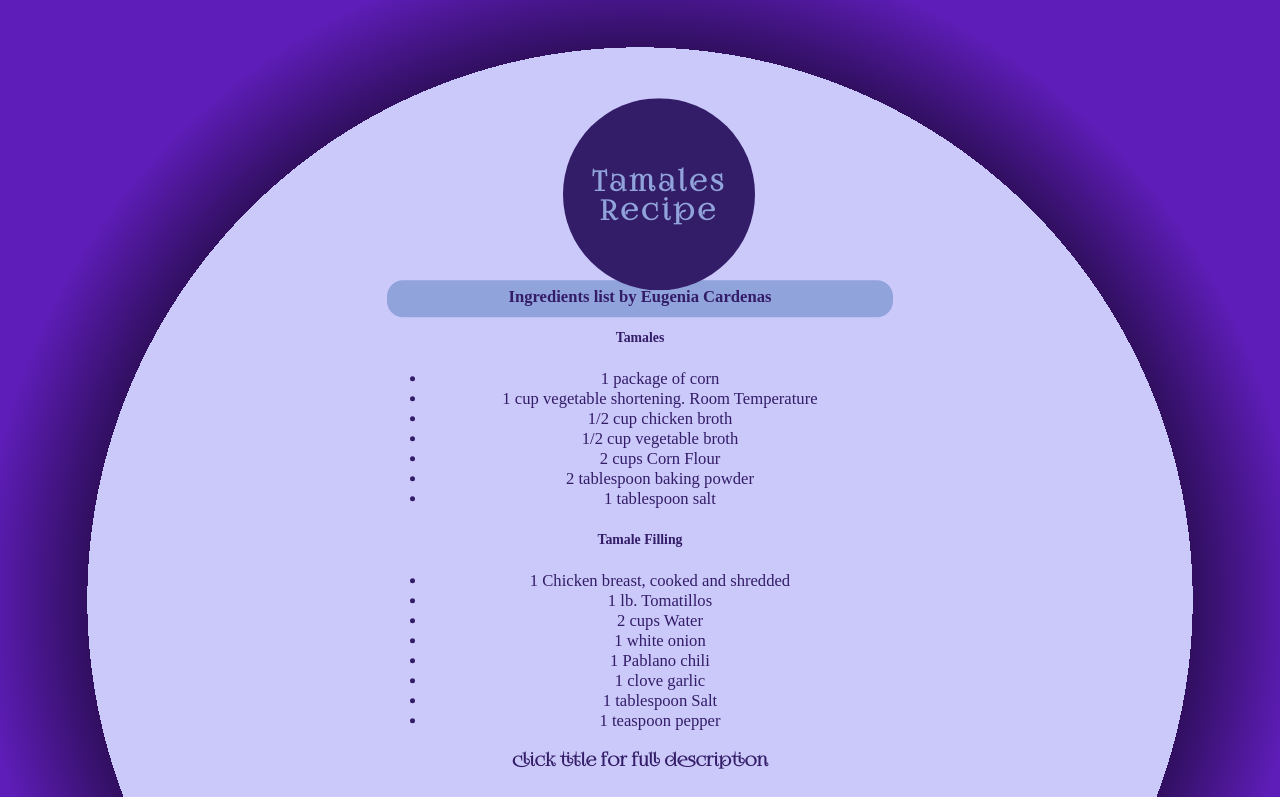
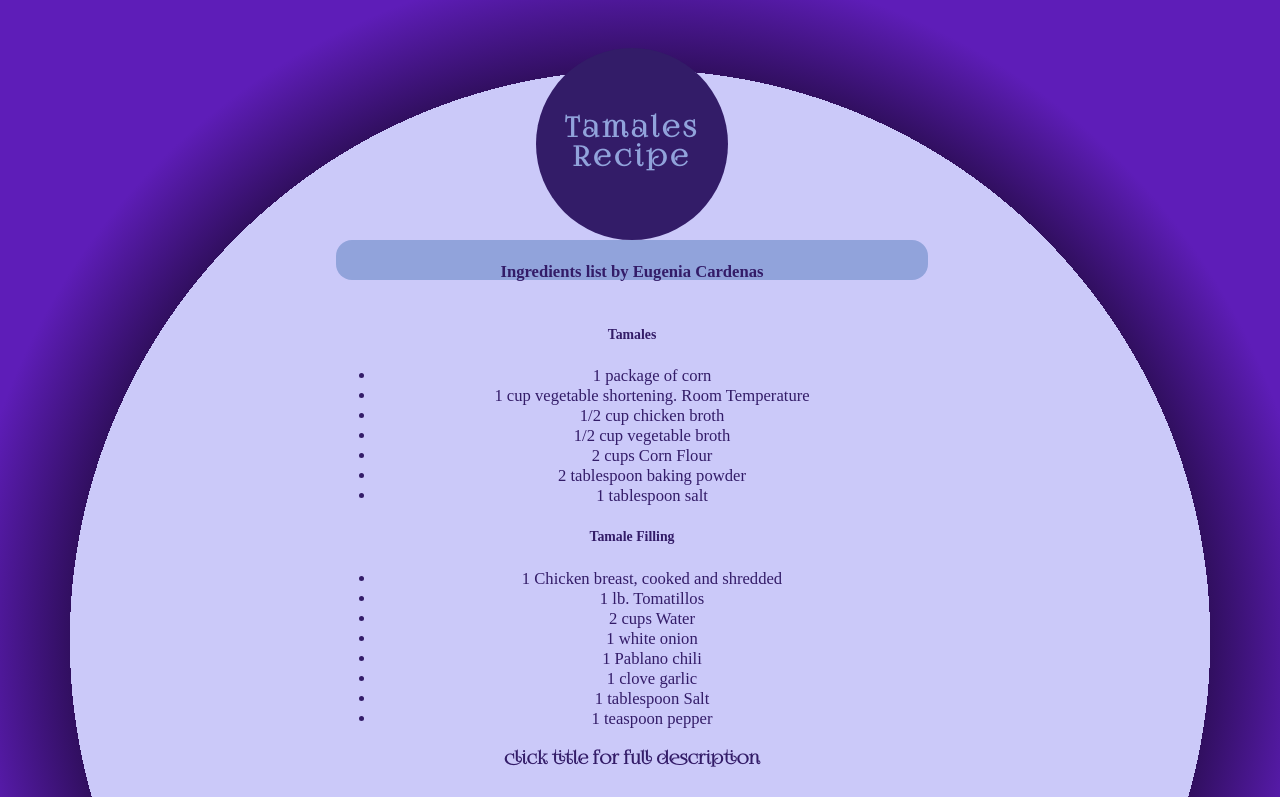
Before and after one commit to jirehvivar/jirehvivar.github.io, a plain HTML site: page recipes/tamales.html in a window 1280 px wide. Shown: the top 797 px of the page. Drawn offline with Linux system fonts and the light colour scheme.

Commit message:
added footer, fixed alignment on recipe pages

```diff
--- a/index.css
+++ b/index.css
@@ -1,6 +1,6 @@
 html
 {
-    min-height: 100vh;
+    min-height: 100%;
     background:linear-gradient(180deg, rgb(49, 15, 96), rgb(76, 24, 149));
 }
 body
@@ -81,7 +81,7 @@ body
     align-items: center;
     justify-content: center;
     flex-direction: column;
-    bottom: 5%;
+    bottom: 40%;
     right: 50%;
     transform: translate(50%);
     width: 100%;
@@ -225,6 +225,41 @@ body
     animation-delay: 0.5s;
 }
 
+.footer {
+    display: flex;
+    position: relative;
+    background-color: rgba(32, 24, 73, 0);
+    width: 250%;
+    flex-direction: row;
+    align-items: center;
+    justify-content: center;
+    font-size: small;
+    gap:10px;
+}
+
+.footerHeader {
+    font-family:'Segoe UI';
+    font-stretch:;
+    font-size: 20px;
+    font-weight: 300;
+    color: rgba(155, 155, 155, 0.637);
+}
+
+.github
+{
+    filter:opacity(0.379);
+    height: 25px;
+    display: inline-block;
+}
+
+
+.github:hover
+{
+    transform: scale(1.2);
+    transition-duration: 0.5s;
+}
+
+
 @keyframes intro {
     100% {bottom: 0};
     from {opacity: 0} to {opacity: 1};
--- a/recipes/beef.css
+++ b/recipes/beef.css
@@ -6,40 +6,31 @@ html
 }
 body
 {
-    display: grid;
-    grid-template-columns: 30% 40% 30%;
-    position: relative;
+    display: flex;
+    margin: 0;
+    justify-content: center;
+    align-items: center;
     background: radial-gradient(circle at 50%, rgb(203, 201, 249), rgb(203, 201, 249) 63%, rgb(49, 15, 96) 63%, rgb(94, 29, 184) 75% );
-    height:max-content;
-    box-sizing: border-box;
 
 
 }
-#left
-{
+
+#middle {
     display: flex;
-    flex-direction:column;
-    justify-content: space-around;
+    justify-content: center;
+    text-align: center;
+    flex-direction: column;
+    margin-top: 3em;
+    margin-right: 1em;
 }
-#middle
-{
-    display: inline-table;
-    position: relative;
-    text-align: center;
-    transform: translateY(-1.7vw);
-}
-
 
 
 #beefHeader
 {
-
-    position:absolute;
+    position: absolute;
     font-family: "fog";
     letter-spacing: 0.12em;
     font-size: 1.7em;
-
-    bottom: 2em;
     text-align: center;
     color:rgb(145, 163, 219);
 }
@@ -49,22 +40,19 @@ a{color:rgb(145, 163, 219);}
 
 #circle
 {
+    display: flex;
     z-index: 2;
-    position: relative;
-    top: 7em;
-    left: 11em;
+    align-self: center;
+
+    align-items: center;
     border-radius: 50%;
+    margin: 0 auto;
     background-color: rgb(51, 28, 104);
     width: 12em;
     height: 12em;
-    box-shadow: 0 0 0px black;
-
     animation: bounce 2s forwards;
-
     transform: scale(0.01);
     transition:0.3s;
-
-
 }
 
 #circle:hover
@@ -77,15 +65,14 @@ a{color:rgb(145, 163, 219);}
 
 #ingredients
 {
-    position: relative;
-
+    display: flex;
+    justify-content: center;
+    flex-direction: column;
     font-size: 1.3vw;
     color: rgb(51, 28, 104);
-    bottom: -0.4em ;
 
 
 }
-
 #redirect
 {
     font-family: "fog";
@@ -95,22 +82,17 @@ a{color:rgb(145, 163, 219);}
 
 #box
 {
-    position:relative;
+
     z-index: 1;
     border-radius: 1em;
-    height: 2.3em;
+    height: 2.5em;
     background-color:rgb(145, 163, 219);
-    top: 0em;
-    box-sizing: border-box;
-    animation: rightSlide 2s forwards;
-
+    animation: intro 2s forwards;
+    gap: 2px;
 
 }
 
 
-@keyframes rightSlide {
-     100%{top:5em};
-}
 
 @keyframes bounce {
     from { transform: translate3d(-800px, -150px, 0);     }
@@ -118,8 +100,8 @@ a{color:rgb(145, 163, 219);}
   }
 
 @keyframes intro {
-    100% {bottom: 0};
-    from {opacity: 0} to {opacity: 1};
+    100% {bottom: 0;}
+    from {opacity: 0} to {opacity: 1;}
 
 }
 
--- a/recipes/birria.css
+++ b/recipes/birria.css
@@ -1,45 +1,36 @@
 html
 {
-    height: 170%;
+    height: 160%;
 
 
 }
 body
 {
-    display: grid;
-    grid-template-columns: 30% 40% 30%;
-    position: relative;
+    display: flex;
+    margin: 0;
+    justify-content: center;
+    align-items: center;
     background: radial-gradient(circle at 50%, rgb(203, 201, 249), rgb(203, 201, 249) 63%, rgb(49, 15, 96) 63%, rgb(94, 29, 184) 75% );
-    height:max-content;
-    box-sizing: border-box;
 
 
 }
-#left
-{
+
+#middle {
     display: flex;
-    flex-direction:column;
-    justify-content: space-around;
+    justify-content: center;
+    text-align: center;
+    flex-direction: column;
+    margin-top: 3em;
+    margin-right: 1em;
 }
-#middle
-{
-    display: inline-table;
-    position: relative;
-    text-align: center;
-    transform: translateY(-1.7vw);
-}
-
 
 
 #birriaHeader
 {
-
-    position:absolute;
+    position: absolute;
     font-family: "fog";
     letter-spacing: 0.12em;
     font-size: 1.7em;
-
-    bottom: 2.3em;
     text-align: center;
     color:rgb(145, 163, 219);
 }
@@ -49,22 +40,19 @@ a{color:rgb(145, 163, 219);}
 
 #circle
 {
+    display: flex;
     z-index: 2;
-    position: relative;
-    top: 7em;
-    left: 11em;
+    align-self: center;
+
+    align-items: center;
     border-radius: 50%;
+    margin: 0 auto;
     background-color: rgb(51, 28, 104);
     width: 12em;
     height: 12em;
-    box-shadow: 0 0 0px black;
-
     animation: bounce 2s forwards;
-
     transform: scale(0.01);
     transition:0.3s;
-
-
 }
 
 #circle:hover
@@ -77,15 +65,14 @@ a{color:rgb(145, 163, 219);}
 
 #ingredients
 {
-    position: relative;
-
+    display: flex;
+    justify-content: center;
+    flex-direction: column;
     font-size: 1.3vw;
     color: rgb(51, 28, 104);
-    bottom: -0.4em ;
 
 
 }
-
 #redirect
 {
     font-family: "fog";
@@ -95,22 +82,18 @@ a{color:rgb(145, 163, 219);}
 
 #box
 {
-    position:relative;
+
     z-index: 1;
     border-radius: 1em;
-    height: 2.3em;
+    height: 2.5em;
+    width: 37em;
     background-color:rgb(145, 163, 219);
-    top: 0em;
-    box-sizing: border-box;
-    animation: rightSlide 2s forwards;
-
+    animation: intro 2s forwards;
+    gap: 2px;
 
 }
 
 
-@keyframes rightSlide {
-     100%{top:5em};
-}
 
 @keyframes bounce {
     from { transform: translate3d(-800px, -150px, 0);     }
@@ -118,8 +101,8 @@ a{color:rgb(145, 163, 219);}
   }
 
 @keyframes intro {
-    100% {bottom: 0};
-    from {opacity: 0} to {opacity: 1};
+    100% {bottom: 0;}
+    from {opacity: 0} to {opacity: 1;}
 
 }
 
--- a/recipes/singapore.css
+++ b/recipes/singapore.css
@@ -1,45 +1,36 @@
 html
 {
-    height: 170%;
+    height: 160%;
 
 
 }
 body
 {
-    display: grid;
-    grid-template-columns: 30% 40% 30%;
-    position: relative;
+    display: flex;
+    margin: 0;
+    justify-content: center;
+    align-items: center;
     background: radial-gradient(circle at 50%, rgb(203, 201, 249), rgb(203, 201, 249) 63%, rgb(49, 15, 96) 63%, rgb(94, 29, 184) 75% );
-    height:max-content;
-    box-sizing: border-box;
 
 
 }
-#left
-{
+
+#middle {
     display: flex;
-    flex-direction:column;
-    justify-content: space-around;
+    justify-content: center;
+    text-align: center;
+    flex-direction: column;
+    margin-top: 3em;
+    margin-right: 1em;
 }
-#middle
-{
-    display: inline-table;
-    position: relative;
-    text-align: center;
-    transform: translateY(-1.7vw);
-}
-
 
 
 #singaporeHeader
 {
-
-    position:absolute;
+    position: absolute;
     font-family: "fog";
     letter-spacing: 0.12em;
     font-size: 1.7em;
-
-    bottom: 2em;
     text-align: center;
     color:rgb(145, 163, 219);
 }
@@ -49,22 +40,19 @@ a{color:rgb(145, 163, 219);}
 
 #circle
 {
+    display: flex;
     z-index: 2;
-    position: relative;
-    top: 7em;
-    left: 11em;
+    align-self: center;
+
+    align-items: center;
     border-radius: 50%;
+    margin: 0 auto;
     background-color: rgb(51, 28, 104);
     width: 12em;
     height: 12em;
-    box-shadow: 0 0 0px black;
-
     animation: bounce 2s forwards;
-
     transform: scale(0.01);
     transition:0.3s;
-
-
 }
 
 #circle:hover
@@ -77,15 +65,14 @@ a{color:rgb(145, 163, 219);}
 
 #ingredients
 {
-    position: relative;
-
+    display: flex;
+    justify-content: center;
+    flex-direction: column;
     font-size: 1.3vw;
     color: rgb(51, 28, 104);
-    bottom: -0.4em ;
 
 
 }
-
 #redirect
 {
     font-family: "fog";
@@ -95,22 +82,17 @@ a{color:rgb(145, 163, 219);}
 
 #box
 {
-    position:relative;
+
     z-index: 1;
     border-radius: 1em;
-    height: 2.3em;
+    height: 2.5em;
     background-color:rgb(145, 163, 219);
-    top: 0em;
-    box-sizing: border-box;
-    animation: rightSlide 2s forwards;
-
+    animation: intro 2s forwards;
+    gap: 2px;
 
 }
 
 
-@keyframes rightSlide {
-     100%{top:5em};
-}
 
 @keyframes bounce {
     from { transform: translate3d(-800px, -150px, 0);     }
@@ -118,8 +100,8 @@ a{color:rgb(145, 163, 219);}
   }
 
 @keyframes intro {
-    100% {bottom: 0};
-    from {opacity: 0} to {opacity: 1};
+    100% {bottom: 0;}
+    from {opacity: 0} to {opacity: 1;}
 
 }
 
--- a/recipes/tamales.css
+++ b/recipes/tamales.css
@@ -1,45 +1,36 @@
 html
 {
-    height: 150%;
+    height: 160%;
 
 
 }
 body
 {
-    display: grid;
-    grid-template-columns: 30% 40% 30%;
-    position: relative;
+    display: flex;
+    margin: 0;
+    justify-content: center;
+    align-items: center;
     background: radial-gradient(circle at 50%, rgb(203, 201, 249), rgb(203, 201, 249) 63%, rgb(49, 15, 96) 63%, rgb(94, 29, 184) 75% );
-    height:max-content;
-    box-sizing: border-box;
 
 
 }
-#left
-{
+
+#middle {
     display: flex;
-    flex-direction:column;
-    justify-content: space-around;
+    justify-content: center;
+    text-align: center;
+    flex-direction: column;
+    margin-top: 3em;
+    margin-right: 1em;
 }
-#middle
-{
-    display: inline-table;
-    position: relative;
-    text-align: center;
-    transform: translateY(-1.7vw);
-}
-
 
 
 #tamalesHeader
 {
-
-    position:absolute;
+    position: absolute;
     font-family: "fog";
     letter-spacing: 0.12em;
     font-size: 1.7em;
-
-    bottom: 2.3em;
     text-align: center;
     color:rgb(145, 163, 219);
 }
@@ -49,22 +40,19 @@ a{color:rgb(145, 163, 219);}
 
 #circle
 {
+    display: flex;
     z-index: 2;
-    position: relative;
-    top: 7em;
-    left: 11em;
+    align-self: center;
+
+    align-items: center;
     border-radius: 50%;
+    margin: 0 auto;
     background-color: rgb(51, 28, 104);
     width: 12em;
     height: 12em;
-    box-shadow: 0 0 0px black;
-
     animation: bounce 2s forwards;
-
     transform: scale(0.01);
     transition:0.3s;
-
-
 }
 
 #circle:hover
@@ -77,15 +65,14 @@ a{color:rgb(145, 163, 219);}
 
 #ingredients
 {
-    position: relative;
-
+    display: flex;
+    justify-content: center;
+    flex-direction: column;
     font-size: 1.3vw;
     color: rgb(51, 28, 104);
-    bottom: -0.4em ;
 
 
 }
-
 #redirect
 {
     font-family: "fog";
@@ -95,22 +82,18 @@ a{color:rgb(145, 163, 219);}
 
 #box
 {
-    position:relative;
+
     z-index: 1;
     border-radius: 1em;
-    height: 2.3em;
+    height: 2.5em;
+    width: 37em;
     background-color:rgb(145, 163, 219);
-    top: 0em;
-    box-sizing: border-box;
-    animation: rightSlide 2s forwards;
-
+    animation: intro 2s forwards;
+    gap: 2px;
 
 }
 
 
-@keyframes rightSlide {
-     100%{top:5em};
-}
 
 @keyframes bounce {
     from { transform: translate3d(-800px, -150px, 0);     }
@@ -118,8 +101,8 @@ a{color:rgb(145, 163, 219);}
   }
 
 @keyframes intro {
-    100% {bottom: 0};
-    from {opacity: 0} to {opacity: 1};
+    100% {bottom: 0;}
+    from {opacity: 0} to {opacity: 1;}
 
 }
 
```
Also changed, not shown: index.html (+7 -5 lines), recipes/beefAsparagus.html (+1 -4 lines), resources/github-mark-white.png (added).
